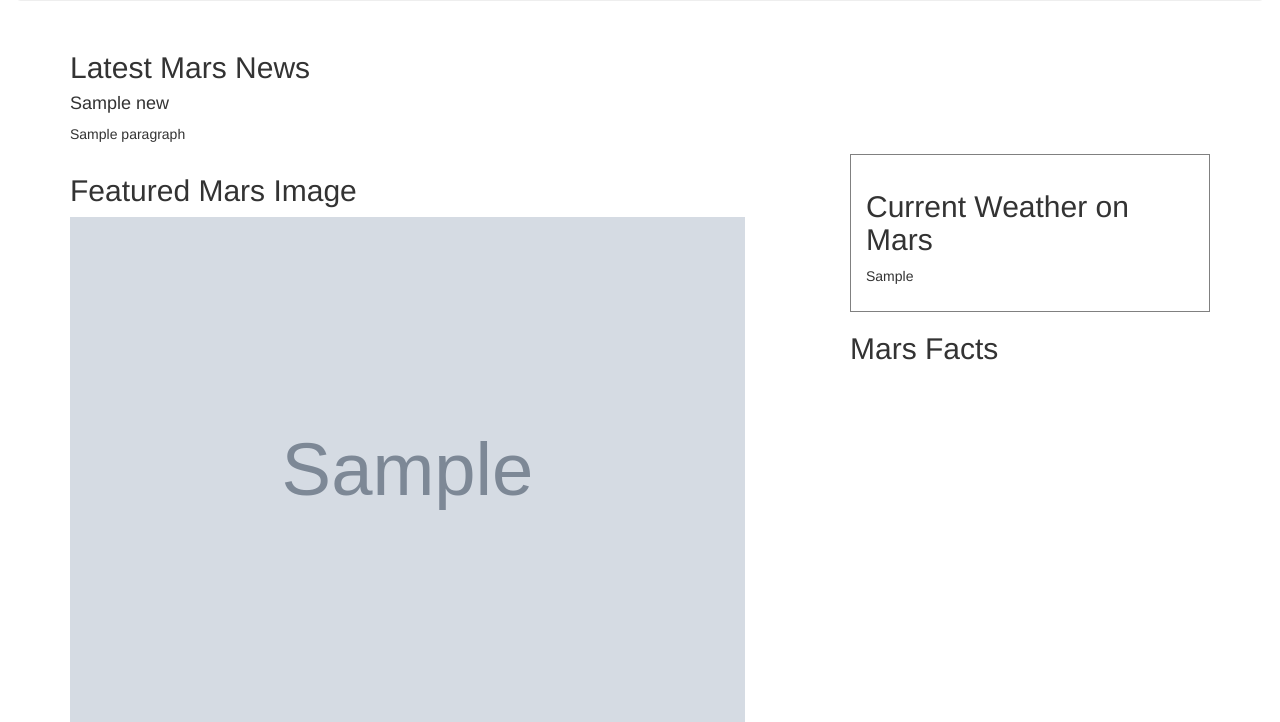
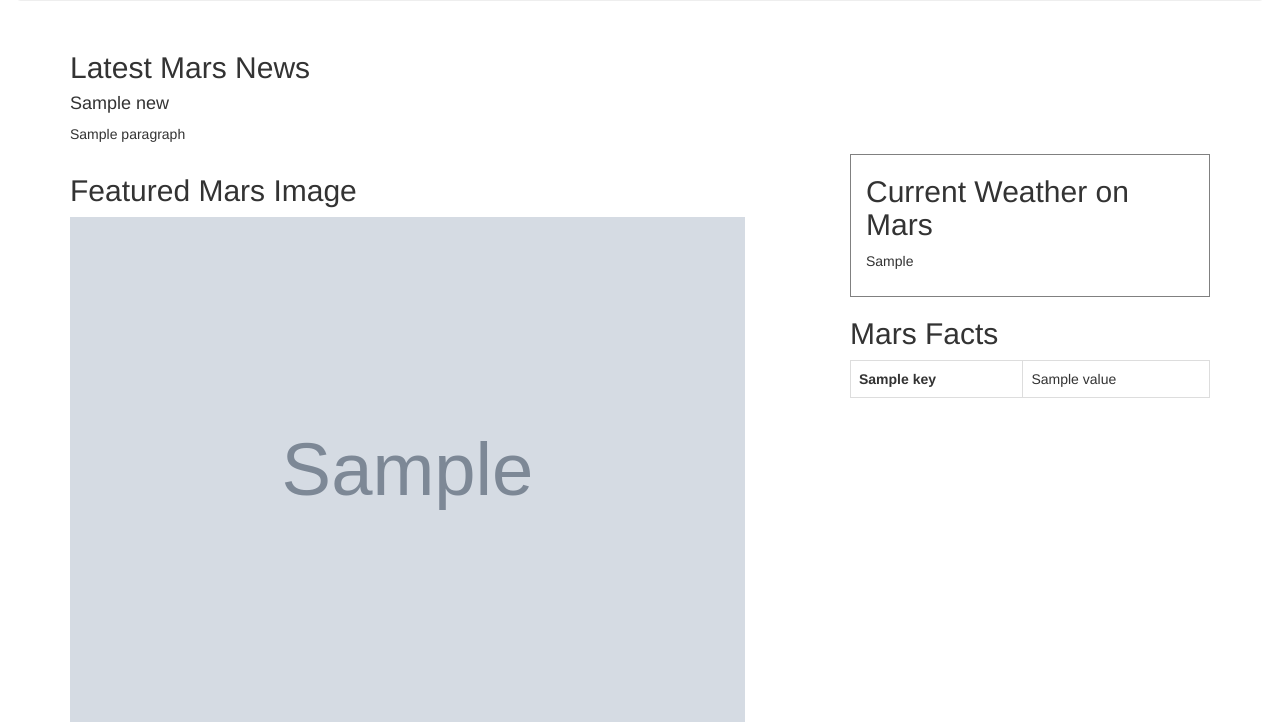
Before and after one commit to saramichelee/missionToMars, a Flask app: page / in a window 1280 px wide. Shown: the part 255-977 px from the top of the page. Run offline with Flask 2, Linux system fonts and the light colour scheme; grey boxes marked "Sample" are stand-in pictures; a database or web service that is not in the repository returns one stand-in record (values such as "Sample title"); some libraries are stand-ins or nearby versions.

Commit message:
added table to html

```diff
--- a/scrape_mars.py
+++ b/scrape_mars.py
@@ -79,8 +79,6 @@
 
     html_table = fact_df.to_html()
 
-    html_table = fact_df.to_html()
-
     updated_html = html_table.replace('\n', '')
 
     browser = init_browser()
--- a/templates/index.html
+++ b/templates/index.html
@@ -20,6 +20,9 @@
     padding: 15px;
     border: 1px solid gray;
 }
+.facts-box h2 {
+    margin-top: 5px;
+}
   </style>
 </head>
 
@@ -27,13 +30,8 @@
   <div class="container-fluid">
     <div class="jumbotron text-center">
       <h1>Mission To Mars</h1>
-      <!-- <p>Some information about Mars.</p> -->
       <p><a class="btn btn-primary btn-lg" href="/scrape" role="button">Scrape New Data!</a></p>
     </div>
-    <!-- <img src="{{ information.featured_img }}" alt="Mars image"> -->
-    <!-- <h2>The typical weather on Mars is:</h2>
-    <h3>{{ information.current_weather }}</h3> -->
-    <!-- <h3>Min Temp: {{ information.min_temp }}</h3> -->
   </div>
   <div class="container">
     <div class="row">
@@ -53,8 +51,15 @@
                             <h2>Current Weather on Mars</h2>
                             <p>{{ information.current_weather }}</p>
                         </div>
-                            <!-- <div class="col-md-3"> -->
                             <h2>Mars Facts</h2>
+                            <table class="table table-bordered table-dark">
+                                {% for key, value in information.facts.items() %}
+                                    <tr>
+                                        <th> {{ key }} </th>
+                                        <td> {{ value }} </td>
+                                    </tr>
+                                {% endfor %}
+                            </table>
                 </div>
     </div>
     <div class="container">
```
